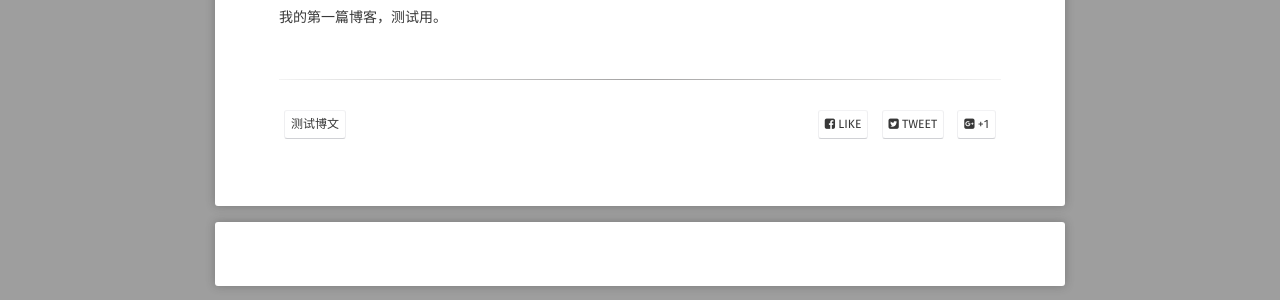
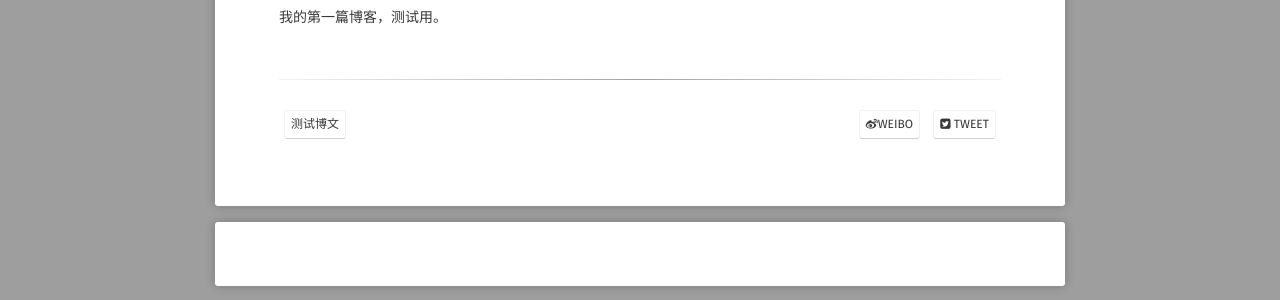
Before and after one commit to ArielWorld/ArielWorld.github.io, a Jekyll site: the page built from _posts/2012-05-22-前端-post.md, in a window 1280 px wide. Shown: the part 365-665 px from the top of the page. Built offline with Jekyll 4.4.1, drawn with Linux system fonts in a browser that asks for light colours; some web fonts are replaced; comment, search, counter and statistics services are not loaded.

Commit message:
微博分享

```diff
--- a/_includes/meta.html
+++ b/_includes/meta.html
@@ -2,14 +2,12 @@
 <hr>
 <span class="entry-tags">{% for tag in page.tags %}<a href="{{ site.url }}/tags/#{{ tag }}" title="Pages tagged {{ tag }}" class="tag"><span class="term">{{ tag }}</span></a>{% unless forloop.last %}{% endunless %}{% endfor %}</span>
 <span class="social-share">
-    <a href="https://www.facebook.com/sharer/sharer.php?u={{ site.url }}{{ page.url }}" title="Share on Facebook" class="tag">
-        <span class="term"><i class="fa fa-facebook-square"></i> Like</span>
+    <a href="http://service.weibo.com/sharer/sharer.php?u={{ site.url }}{{ page.url }}" title="Share on Weibo" class="tag">
+        <span class="term"><i class="fa fa-weibo"></i>Weibo</span>
     </a>
     <a href="https://twitter.com/intent/tweet?text={{ site.url }}{{ page.url }}" title="Share on Twitter" class="tag">
         <span class="term"><i class="fa fa-twitter-square"></i> Tweet</span>
     </a>
-    <a href="https://plus.google.com/share?url={{ site.url }}{{ page.url }}" title="Share on Google+" class="tag">
-            <span class="term"><i class="fa fa-google-plus-square"></i> +1</span>
-    </a>
+
 </span>
 <div style="clear:both"></div>
```
